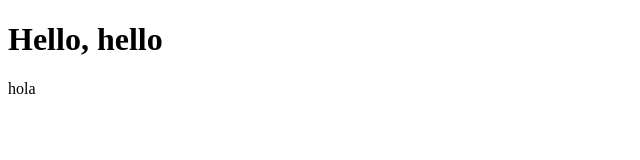
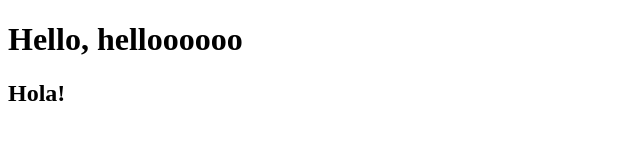
Before and after one commit to MLMcCloskey/back2basics, a plain HTML site: page index.html in a window 1280 px wide. Shown: the whole page, without its empty margins (0-640 px from the left). Drawn offline with Linux system fonts and the light colour scheme.

Commit message:
at a place called vertigo

```diff
--- a/index.html
+++ b/index.html
@@ -6,7 +6,7 @@
     <title>Document</title>
 </head>
 <body>
-    <h1>Hello, hello</h1>
-    <p>hola</p>
+    <h1>Hello, helloooooo</h1>
+    <h2>Hola!</h2>
 </body>
 </html>
```
